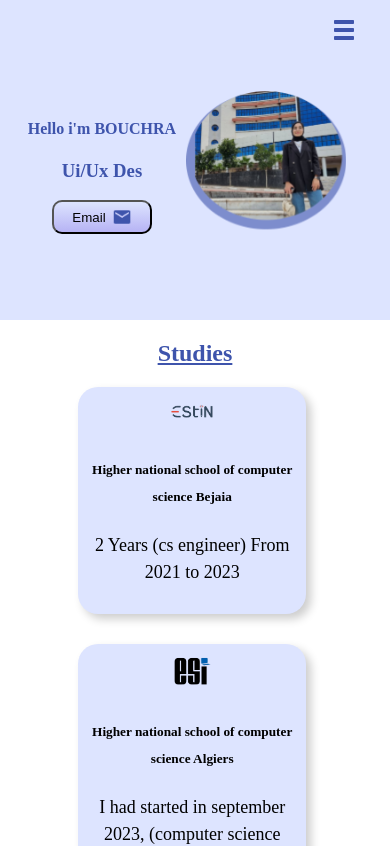
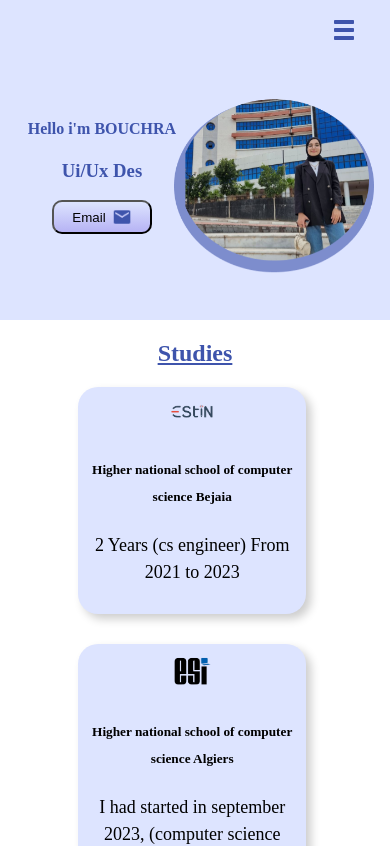
Before and after one commit to bouchrabenkhelifa/portfolio, a React (Create React App) app: page / in a window 390 px wide. Shown: the top 846 px of the page. Built offline with nearby package versions, Linux system fonts and the light colour scheme.

Commit message:
Initial commit

```diff
--- a/src/styles/navbar.css
+++ b/src/styles/navbar.css
@@ -236,7 +236,7 @@
 
     }
       #imagee{
-        width: 160px;
+        width: 200px;
         margin-left: 20%;
         margin-top: 20%;
     }
```
